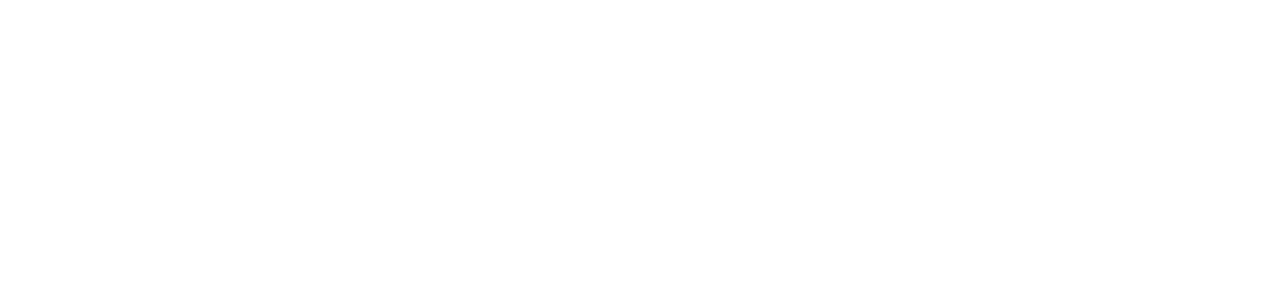
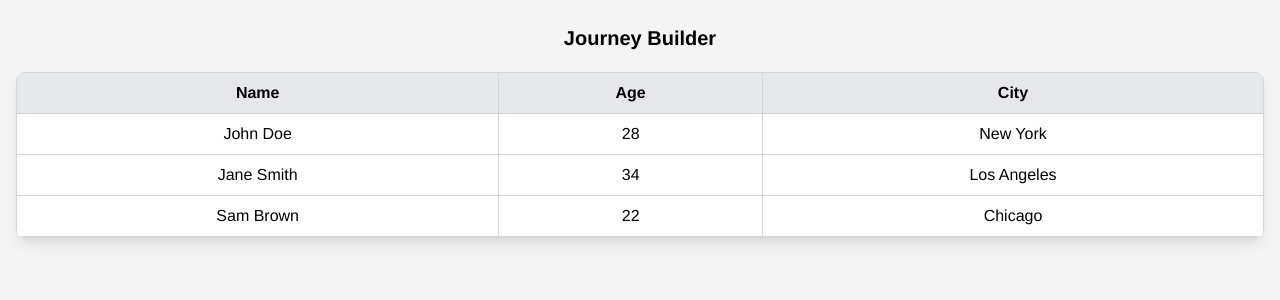
Before and after one commit to AndresOrozcoDev/journey_builder_react_challenge, a React (Vite) app: page / in a window 1280 px wide. Shown: the top 300 px of the page. Built offline with nearby package versions, Linux system fonts and the light colour scheme; no server answers.

Commit message:
create components

```diff
--- a/src/App.tsx
+++ b/src/App.tsx
@@ -1,11 +1,25 @@
-import './App.css'
+import './App.css';
+import { useEffect } from 'react';
+import { GetActionBlueprintGraph } from './services/avantosApi';
+import FormList from './components/FormList';
 
 function App() {
 
+  useEffect(() => {
+    GetActionBlueprintGraph()
+      .then((data) => {
+        console.table(data);
+      })
+      .catch((err) => {
+        console.error('Error:', err);
+      });
+  }, []);
+
   return (
-    <>
-
-    </>
+    <div className='bg-neutral-100 h-dvh w-screen text-center px-4 py-6 flex flex-col gap-y-5'>
+      <h2 className='text-xl font-bold'>Journey Builder</h2>
+      <FormList />
+    </div>
   )
 }
 
--- /dev/null
+++ b/src/components/FormList.tsx
@@ -0,0 +1,37 @@
+type FormListPorps = {};
+
+
+const FormList = ({ }: FormListPorps) => {
+    return (
+        <div className="w-full bg-white rounded-lg shadow-lg overflow-x-auto">
+            <table className="w-full table-auto border border-gray-400 border-collapse">
+                <thead>
+                    <tr className="bg-gray-200">
+                        <th className="border border-gray-300 px-4 py-2">Name</th>
+                        <th className="border border-gray-300 px-4 py-2">Age</th>
+                        <th className="border border-gray-300 px-4 py-2">City</th>
+                    </tr>
+                </thead>
+                <tbody>
+                    <tr>
+                        <td className="border border-gray-300 px-4 py-2">John Doe</td>
+                        <td className="border border-gray-300 px-4 py-2">28</td>
+                        <td className="border border-gray-300 px-4 py-2">New York</td>
+                    </tr>
+                    <tr>
+                        <td className="border border-gray-300 px-4 py-2">Jane Smith</td>
+                        <td className="border border-gray-300 px-4 py-2">34</td>
+                        <td className="border border-gray-300 px-4 py-2">Los Angeles</td>
+                    </tr>
+                    <tr>
+                        <td className="border border-gray-300 px-4 py-2">Sam Brown</td>
+                        <td className="border border-gray-300 px-4 py-2">22</td>
+                        <td className="border border-gray-300 px-4 py-2">Chicago</td>
+                    </tr>
+                </tbody>
+            </table>
+        </div>
+    )
+};
+
+export default FormList;
--- a/src/index.css
+++ b/src/index.css
@@ -1 +1,27 @@
 @import "tailwindcss";
+
+body {
+    margin: 0;
+    padding: 0;
+    font-family: 'Franklin Gothic Medium', 'Arial Narrow', Arial, sans-serif;
+    box-sizing: border-box;
+}
+
+::-webkit-scrollbar {
+  width: 1px;
+  height: 1px;
+}
+
+::-webkit-scrollbar-track {
+  background: transparent;
+}
+
+::-webkit-scrollbar-thumb {
+  background-color: rgba(100, 100, 100, 0.3);
+  border-radius: 9999px;
+  transition: background-color 0.2s;
+}
+
+::-webkit-scrollbar-thumb:hover {
+  background-color: rgba(100, 100, 100, 0.5);
+}
--- /dev/null
+++ b/src/services/avantosApi.ts
@@ -0,0 +1,23 @@
+import type { GraphResponse } from '../utils/types';
+
+export async function GetActionBlueprintGraph(): Promise<GraphResponse> {
+  const action_blueprint_id = 'bp_456';
+  const blueprint_version_id = 'bpv_123';
+  const tenant_id = '123';
+
+  const url = `http://localhost:3000/api/v1/${tenant_id}/actions/blueprints/${action_blueprint_id}/graph`;
+
+  const res = await fetch(url, {
+    method: 'GET',
+    headers: {
+      Accept: 'application/json, application/problem+json',
+    },
+  });
+
+  if (!res.ok) {
+    const errorText = await res.text();
+    throw new Error(`Error: ${res.status} - ${errorText}`);
+  }
+
+  return await res.json();
+}
--- /dev/null
+++ b/src/utils/graph.ts
@@ -0,0 +1 @@
+// functions
--- /dev/null
+++ b/src/utils/types.ts
@@ -0,0 +1,45 @@
+export interface GraphNode {
+    id: string;
+    hidden: boolean;
+    type: string;
+    position: { x: number; y: number };
+    data: {
+        name: string;
+        component_type: string;
+        [key: string]: any;
+    };
+}
+
+export interface GraphEdge {
+    source: string;
+    target: string;
+}
+
+export interface GraphBranch {
+    id: string;
+    name: string;
+    description: string;
+    created_at: string;
+    created_by: string;
+}
+
+export interface GraphForm {
+    id: string;
+    name: string;
+    description: string;
+    created_at: string;
+    created_by: string;
+}
+
+export interface GraphResponse {
+    blueprint_id: string;
+    blueprint_name: string;
+    version_id: string;
+    version_number: string;
+    status: string;
+    tenant_id: string;
+    nodes: GraphNode[];
+    edges: GraphEdge[];
+    branches: GraphBranch[];
+    forms: GraphForm[];
+}
```
